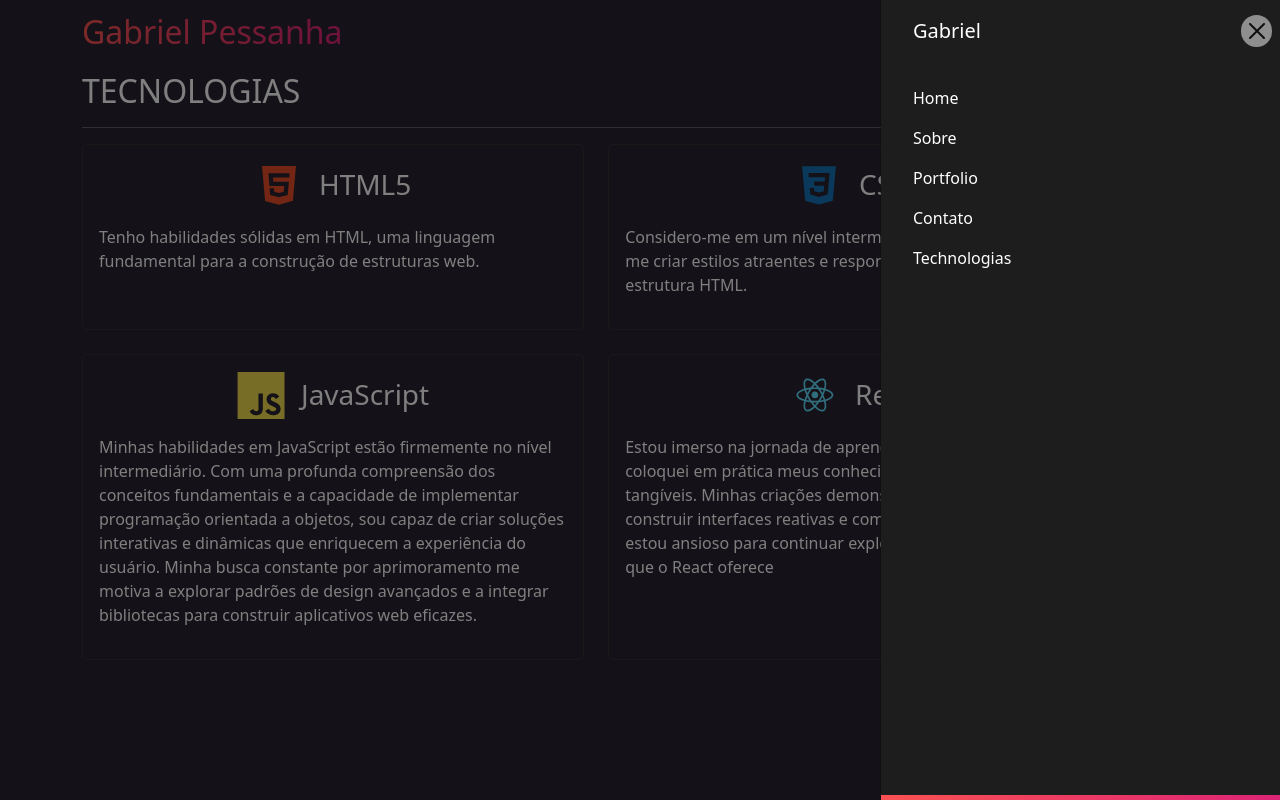
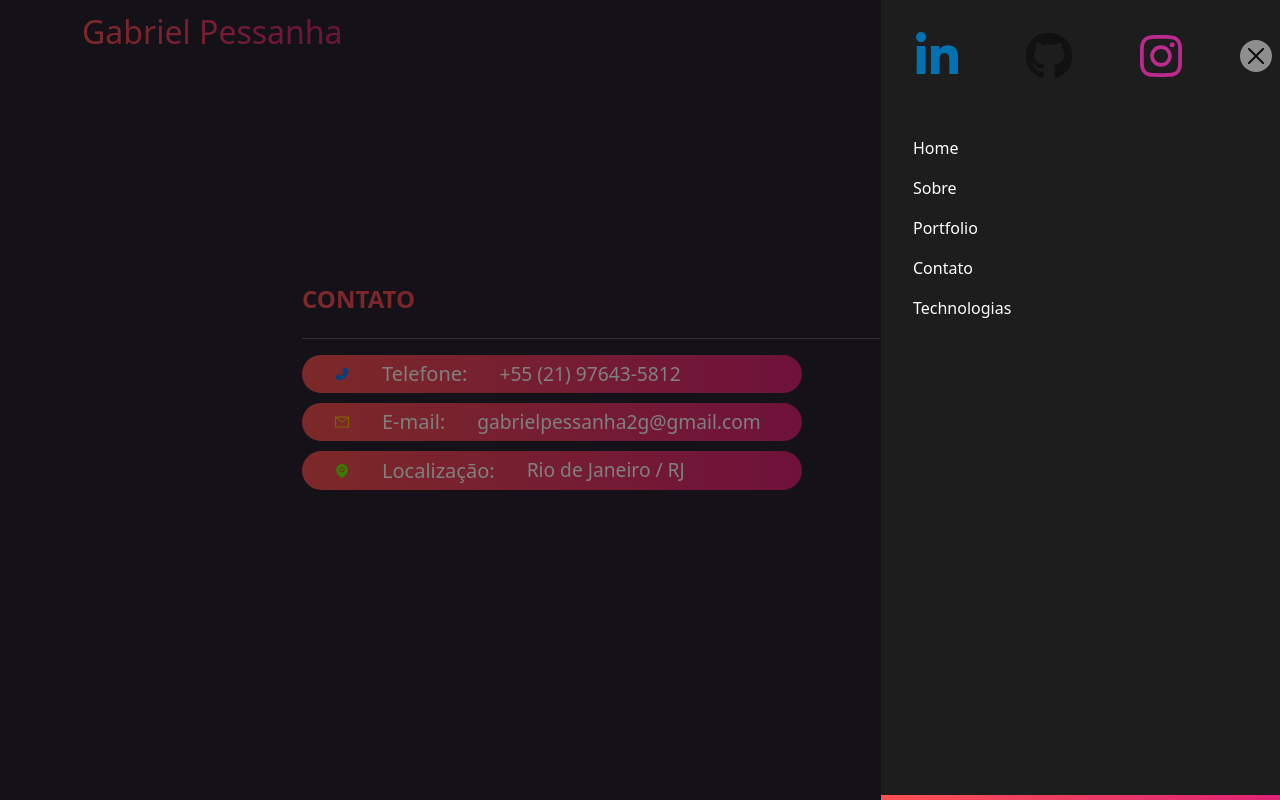
Before and after one commit to gabrielspessanha/portifolio, a React (Vite) app: page / in a window 1280 px wide. Both pictures are taken after a click on the button 1170 px from the left and 36 px from the top of the page. Built offline with nearby package versions, Linux system fonts and the light colour scheme.

Commit message:
adicionando redes sociais

```diff
--- a/src/App.jsx
+++ b/src/App.jsx
@@ -13,7 +13,7 @@ function App() {
   return (
    <div id="portifolio">
     <Header />
-    <Technologies />
+    <Contact />
    </div>
   )
 }
--- a/src/components/Contact/index.jsx
+++ b/src/components/Contact/index.jsx
@@ -2,6 +2,7 @@
 import {AiFillPhone, AiOutlineMail, AiFillEnvironment } from "react-icons/ai"
 
 import './styles.scss';
+
 
 export function Contact(){
     return(
@@ -29,7 +30,6 @@ export function Contact(){
 
             </div>
 
-
         </section>
     )
 }
--- a/src/components/Contact/styles.scss
+++ b/src/components/Contact/styles.scss
@@ -47,4 +47,6 @@
     .pin-icon{
         color: rgb(113, 248, 2);
     }
+
+
 }
--- a/src/components/Header/index.jsx
+++ b/src/components/Header/index.jsx
@@ -2,9 +2,19 @@ import Container from 'react-bootstrap/Container';
 import Navbar from 'react-bootstrap/Navbar';
 import Nav from "react-bootstrap/Nav";
 import Offcanvas from 'react-bootstrap/Offcanvas';
+import {FaLinkedinIn, FaGithub, FaInstagram} from 'react-icons/fa'
 
 import './styles.scss';
 
+const socialNetworks =[
+
+  { name: "linkedin", icon: <FaLinkedinIn />, link: "https://www.linkedin.com/in/gabrielsantospessanha/"},
+
+  { name: "github", icon: <FaGithub />, link: "https://github.com/gabrielspessanha"},
+
+  { name: "instagram", icon: <FaInstagram />, link: "https://www.instagram.com/bieldinn/" },
+
+]
 
 
 export function Header(){
@@ -24,7 +34,14 @@ export function Header(){
             >
                 <Offcanvas.Header closeButton>
                   <Offcanvas.Title className='sideTitle' id={`offcanvasNavbarLabel-expand-lg`}>
-                    Gabriel
+                  {socialNetworks.map((network)=> (
+                    <div >
+                        <a href={network.link} target="__blank" className={network.name} key={network.name}>
+                        {network.icon}
+                        </a>
+                    </div>
+
+                    ))}
                   </Offcanvas.Title>
                 </Offcanvas.Header>
                 <Offcanvas.Body>
--- a/src/components/Header/styles.scss
+++ b/src/components/Header/styles.scss
@@ -20,8 +20,24 @@
     background-color: $bg-color-secondary;
     color: $text-color;
 
-    .navLinks> *, .sideTitle{
-        width: 100%;
+    .sideTitle{
+        display: flex;
+        gap: 2rem;
+
+        svg{
+            border-radius: 5px;
+            width: 5rem;
+            height: 5rem;
+            padding: 1rem;
+
+            &:hover{
+                background: $gradient;
+                color: white;
+            }
+        }
+    }
+
+    .navLinks> *{
         border-radius:20px;
         padding-left: 1rem;
 
@@ -43,4 +59,17 @@
         background-color: #FFF;
         border-radius: 20px;
     }
-}
+    .linkedin{
+        color: #0072B1;
+    }
+
+    .github{
+        color: #111;
+    }
+
+    .instagram{
+        color: #bc2a8d;
+    }
+
+
+ }
```
